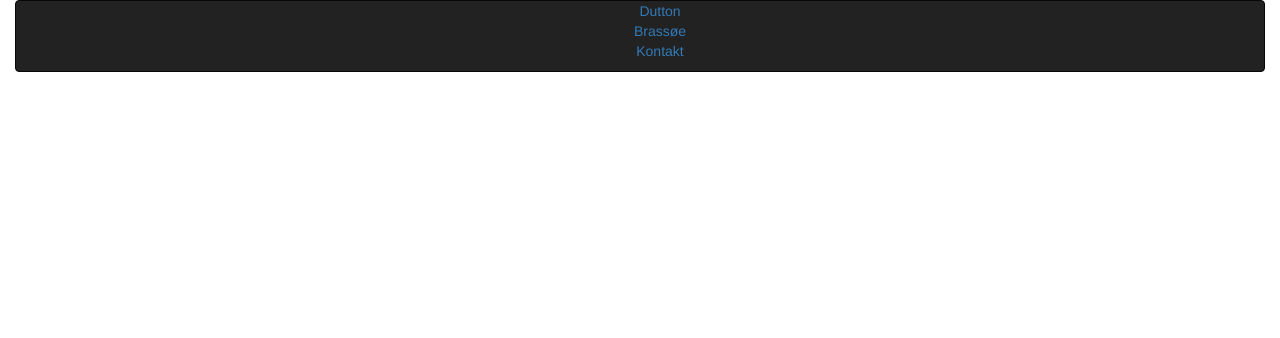
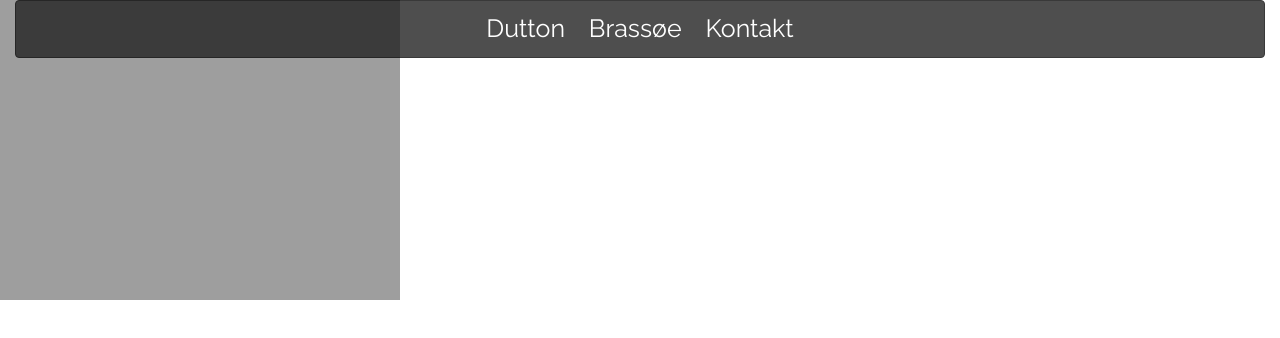
Before and after one commit to Dutton102/ABCB001, a plain HTML site: page index.html in a window 1280 px wide. Shown: the top 338 px of the page. Drawn offline with nearby package versions, Linux system fonts and the light colour scheme.

Commit message:
Insert: 1 pic
changed navbar and applied first picture

```diff
--- a/index.html
+++ b/index.html
@@ -16,10 +16,14 @@
                 <li><a href="#">Brassøe</a></li>
                 <li><a href="#">Kontakt</a></li>
             </ul>
-                <!--dropdown-->
 
         </nav>
     </div>
+
+    <div class="img-responsive" id="background1">
+
+    </div>
+
 </body>
 <footer>
     <script src="https://ajax.googleapis.com/ajax/libs/jquery/3.1.1/jquery.min.js"></script>
--- a/style/style.css
+++ b/style/style.css
@@ -2,33 +2,57 @@ body {
     height: 2000px;
 }
 
+/*Navbar starts*/
 
-.navbar-li {
-    list-style: none;
+
+div > nav {
     text-align: center;
+    opacity: 0.8;
+    filter: alpha(opacity=80);
+    padding-top: 10
 
 }
 
-nav {
-
+div > nav:hover {
+    opacity: 1.0;
+    filter: alpha(opacity=100);
+    transition-duration: 0.5s;
 }
 
-nav > div {
-    display: inline;
+div > nav > ul {
+    padding-top: 20
 }
 
-nav > div > ul > li {
+div > nav > ul > li {
     display: inline;
-    margin-left: 20
+    margin-left: 20;
 }
 
-nav > div > ul > li > a {
+
+div > nav > ul > li:first-child {
+    margin-left: 0;
+}
+
+div > nav > ul > li > a {
     color: #fff;
     font-family: raleway;
     font-size: 25px;
 }
 
-nav > div > ul > li > a:hover {
+div > nav > ul > li > a:hover {
     text-decoration: none;
     transition-duration: 0.5s;
 }
+
+.navbar-li {
+    padding: 0;
+}
+
+/*Navbar end*/
+
+/*first section starts*/
+
+#background1 {
+    content: url(http://res.cloudinary.com/difgcw5vd/image/upload/v1479227331/pexels-photo-205316_qwi56p.png);
+
+}
```
Lines whose indentation alone changed are shown as unchanged.
